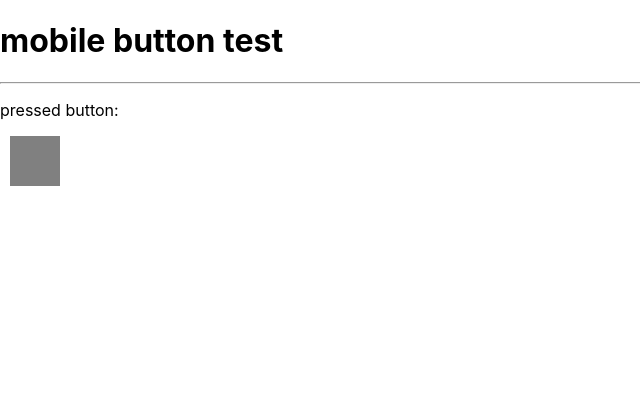
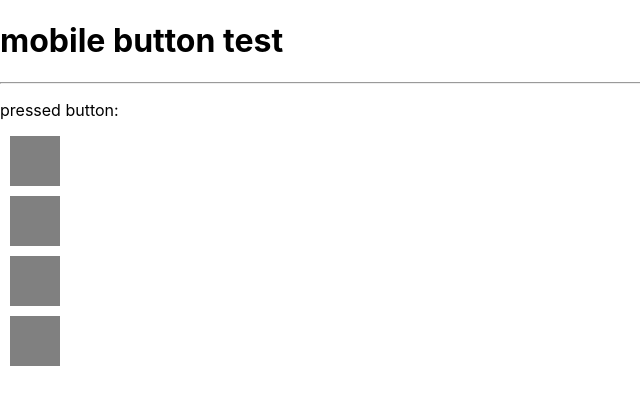
Before and after one commit to ahyaemon/mobile-button-test, a React (Create React App) app: page / in a window 1280 px wide. Shown: the top 404 px of the page, without its empty margins (0-640 px from the left). Built offline with nearby package versions, Linux system fonts and the light colour scheme.

Commit message:
add buttons

```diff
--- a/src/App.tsx
+++ b/src/App.tsx
@@ -11,6 +11,23 @@ function App() {
             <div className="button"
                 onClick={() => { setS('1') }}
             ></div>
+            <div className="button"
+                onClick={(e) => {
+                    e.preventDefault()
+                    setS('2')
+                }}
+            ></div>
+            <div className="button"
+                onTouchStart={() => {
+                    setS('3')
+                }}
+            ></div>
+            <div className="button"
+                onTouchStart={(e) => {
+                    e.preventDefault()
+                    setS('4')
+                }}
+            ></div>
         </div>
     );
 }
```
